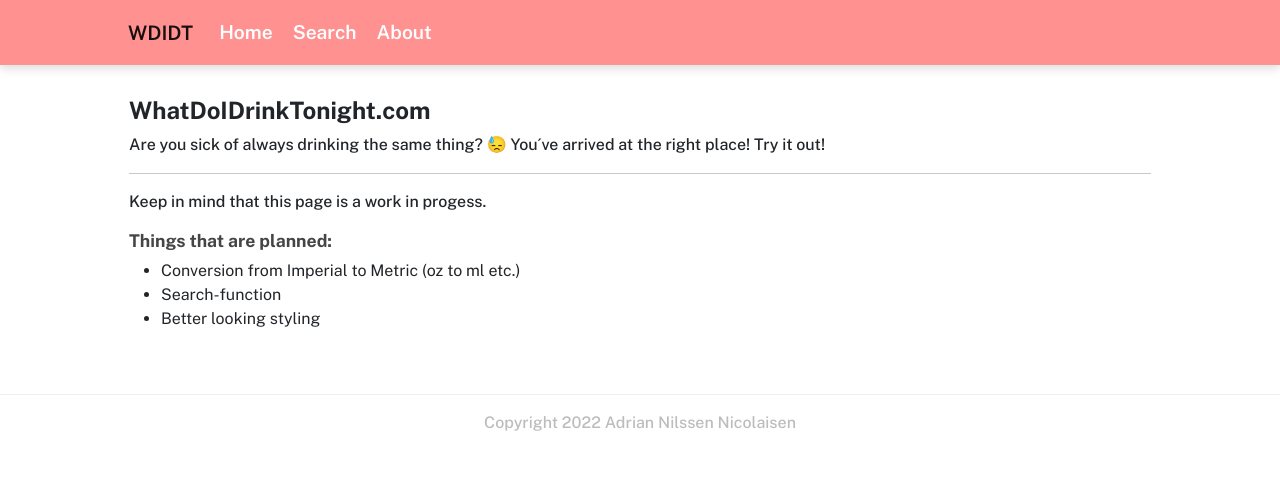
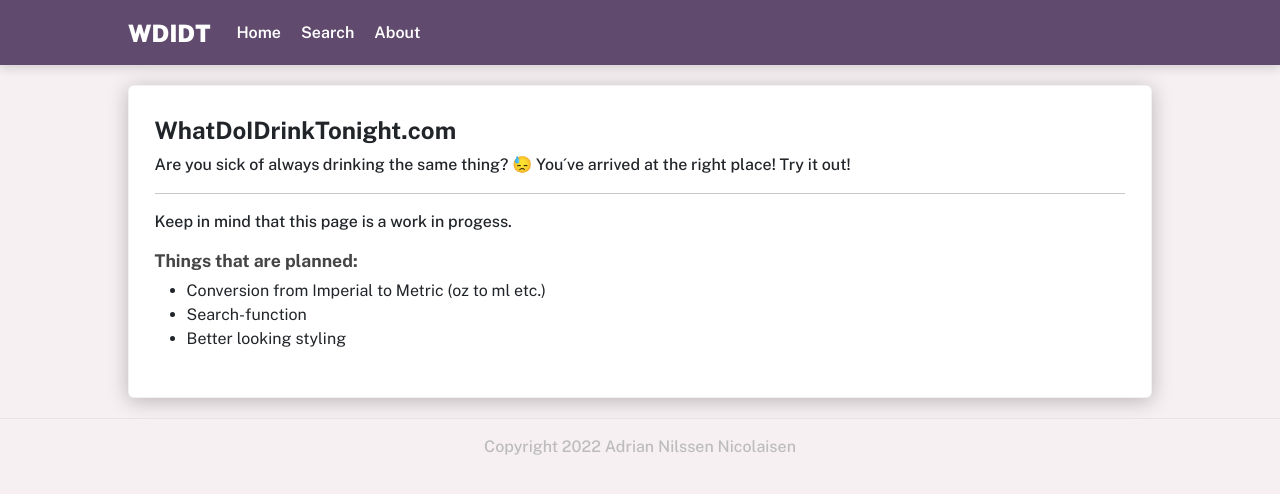
Before and after one commit to adriannico/whatdoidrinktonight, a React (Create React App) app: page /Home in a window 1280 px wide. Shown: the top 494 px of the page. Built offline with nearby package versions, Linux system fonts and the light colour scheme.

Commit message:
CSS editing

```diff
--- a/public/index.html
+++ b/public/index.html
@@ -7,12 +7,14 @@
       crossorigin="anonymous"></script>
     <!-- GOOGLE ADS -->
 
+
     <meta charset="utf-8" />
     <link rel="icon" href="%PUBLIC_URL%/favicon.ico" />
     <link rel="" stylesheet"
       href="https://stackpath.bootstrapcdn.com/bootstrap/4.4.1/css/bootstrap-grid.min.css/>
     <meta name="viewport" content="width=device-width, initial-scale=1" />
     <meta name="theme-color" content="#000000" />
+
     <meta
       name="description"
       content="Web site created using create-react-app"
@@ -33,6 +35,8 @@
       user's mobile device or desktop. See https://developers.google.com/web/fundamentals/web-app-manifest/
     -->
     <link rel="manifest" href="%PUBLIC_URL%/manifest.json" />
+    <script src="https://kit.fontawesome.com/9b8b41f4de.js"
+      crossorigin="anonymous"></script>
     <!--
       Notice the use of %PUBLIC_URL% in the tags above.
       It will be replaced with the URL of the `public` folder during the build.
--- a/src/App.css
+++ b/src/App.css
@@ -39,11 +39,12 @@
 
 .page {
   background-color: var(--background);
-  padding: 30px 10vw 30px 10vw;
-  border: 1px solid hsla(0, 0%, 50%, 0);
-  margin: 0px;
+  padding: 30px 2vw 30px 2vw;
+  border: 1px solid hsla(0, 0%, 50%, 0.1);
+  margin: 20px 10vw;
   border-radius: 6px;
   text-align: left;
+  box-shadow: 0px 3px 20px rgba(0, 0, 0, 0.250);
 
 }
 
@@ -58,7 +59,3 @@
     font-size: 1.3rem;
   }
 }
-
-.bg-navbar-color{
-  background-color: red;
-}
--- a/src/App.js
+++ b/src/App.js
@@ -18,12 +18,13 @@ import {Link} from 'react-router-dom';
 
 
 
+
 function App() {
   return (
     <Router>
       {/* <NavBar/> */}
       <Navbar bg="navbar-color">
-        <Navbar.Brand>WDIDT</Navbar.Brand>
+        <Navbar.Brand className="logo">WDIDT</Navbar.Brand>
         <Nav>
           <Link to="/Home">Home</Link>
          </Nav>
@@ -34,6 +35,7 @@ function App() {
           <Link to="/About">About</Link>
         </Nav>
       </Navbar>
+
 
 
       <Switch>
--- a/src/components/Footer.css
+++ b/src/components/Footer.css
@@ -3,7 +3,7 @@ footer{
     left: 0;
     bottom: 0;
     width: 100%;
-    background-color: var(--background);
+    background-color: var(--background-secondary);
     color: rgb(188, 188, 188);
     text-align: center;
     height: 75px;
--- a/src/components/NavBar.css
+++ b/src/components/NavBar.css
@@ -1,5 +1,5 @@
 .navbar {
-  background-color: rgb(255, 145, 145);
+  background-color: var(--primary);
   height: var(--navbar-height);
   display: flex;
   justify-content: center;
@@ -10,21 +10,27 @@
   z-index: 999;
   transition: all 0.2s ease;
   font-weight: 600;
- padding: 10vw;
+  padding: 10vw;
   box-shadow: 0px 3px 10px rgba(0, 0, 0, 0.150);
   margin: 0;
-  font-weight: 600;
 }
 .navbar a{
   color:white;
   text-decoration: none;
   padding: 0 10px;
+  font-size: 1rem !important;
 }
 
 .navbar-container {
   display: flex;
   justify-content: space-between;
   height: var(--navbar-height);
+}
+
+.logo{
+  font-weight: 900;
+  color: var(--navbar-text-color) !important;
+  font-size: 1.5rem !important;
 }
 
 .container {
--- a/src/components/pages/HomePage/DrinkCard.css
+++ b/src/components/pages/HomePage/DrinkCard.css
@@ -44,6 +44,7 @@ background-color: var(--background);
     height: auto;
     margin: 0;
 
+
 }
 
 
--- a/src/components/pages/HomePage/DrinkView.css
+++ b/src/components/pages/HomePage/DrinkView.css
@@ -1,7 +1,17 @@
 
 
 .drinkViewImage{
-    width: 250px;
-    border-radius: 1%;
+    width: 200px;
+    border-radius: 50%;
+    align-items: center;
 
 }
+
+
+.drinktype{
+    font-weight: 600 !important;
+}
+
+.ingredients{
+    font-weight: 700 !important;
+}
--- a/src/components/pages/HomePage/DrinkView.js
+++ b/src/components/pages/HomePage/DrinkView.js
@@ -35,26 +35,25 @@ export default function DrinkView(){
         <div className="page">
             <Container>
                 <Row>
-                    <Col md={4}>
-                       <h1>{drink?.strDrink} </h1>
+
+                    <Col md={3}>
+                    <h1>{drink?.strDrink} </h1>
+                        <p className="drinktype">{drink?.strAlcoholic}</p>
                     </Col>
                     <Col md={4}>
-                        <p>Type: {drink?.strAlcoholic}</p>
-                    </Col>
-                    <Col md={4}>
-                        <p>Recommended glass: {drink?.strGlass}</p>
+                       <i class="fa-solid fa-champagne-glass"></i> <p> {drink?.strGlass}</p>
                     </Col>
                     <hr></hr>
                 </Row>
                 <Row>
                     <Col md={3}>
-                       <img className="drinkViewImage" src={drink?.strDrinkThumb} alt={drink?.strDrink}/>
+                       <img className="drinkViewImage img-fluid" src={drink?.strDrinkThumb} alt={drink?.strDrink}/>
                     </Col>
                     <Col md={5}>
                         <p>{drink?.strInstructions}</p>
                     </Col>
                     <Col md={2}>
-                        <div>
+                        <div className="ingredients">
                             <ul>
                             <p>{drink?.strIngredient1}</p>
                             <p>{drink?.strIngredient2}</p>
--- a/src/index.css
+++ b/src/index.css
@@ -1,13 +1,12 @@
 :root {
-  --primary:#FF9292 ;
+  --primary:#604a6d ;
   --secondary: #FFB4B4;
   --primary-accent: #b46060;
   --background:#ffffff;
-  --background-secondary: 3C415C;
+  --background-secondary: #f7f0f2;
   --foreground: #5a5a5a;
-  --text-color: black;
+  --text-color: rgb(220, 204, 204);
   --navbar-text-color: white;
-
   --navbar-height: 65px;
 
 
@@ -19,12 +18,26 @@
   --foreground: #5a5a5a;*/
 }
 
-*, body, div{
+html body{
+  margin: 0;
+  height: 100%;
+
 
 }
+Button{
+  border-radius:20px !important;
+}
+
+.background{
+  background-color: var(--background-secondary) !important;
+}
 body {
-  height: 100% !important;
-  background-color: var(--background) !important;
+  margin: 0px;
+  min-height: 100%;
+  width: 100%;
+  max-height: fit-content;
+  background-color: var(--background-secondary) !important;
+
   color: var(--text-color);
   margin: 0;
 
```
